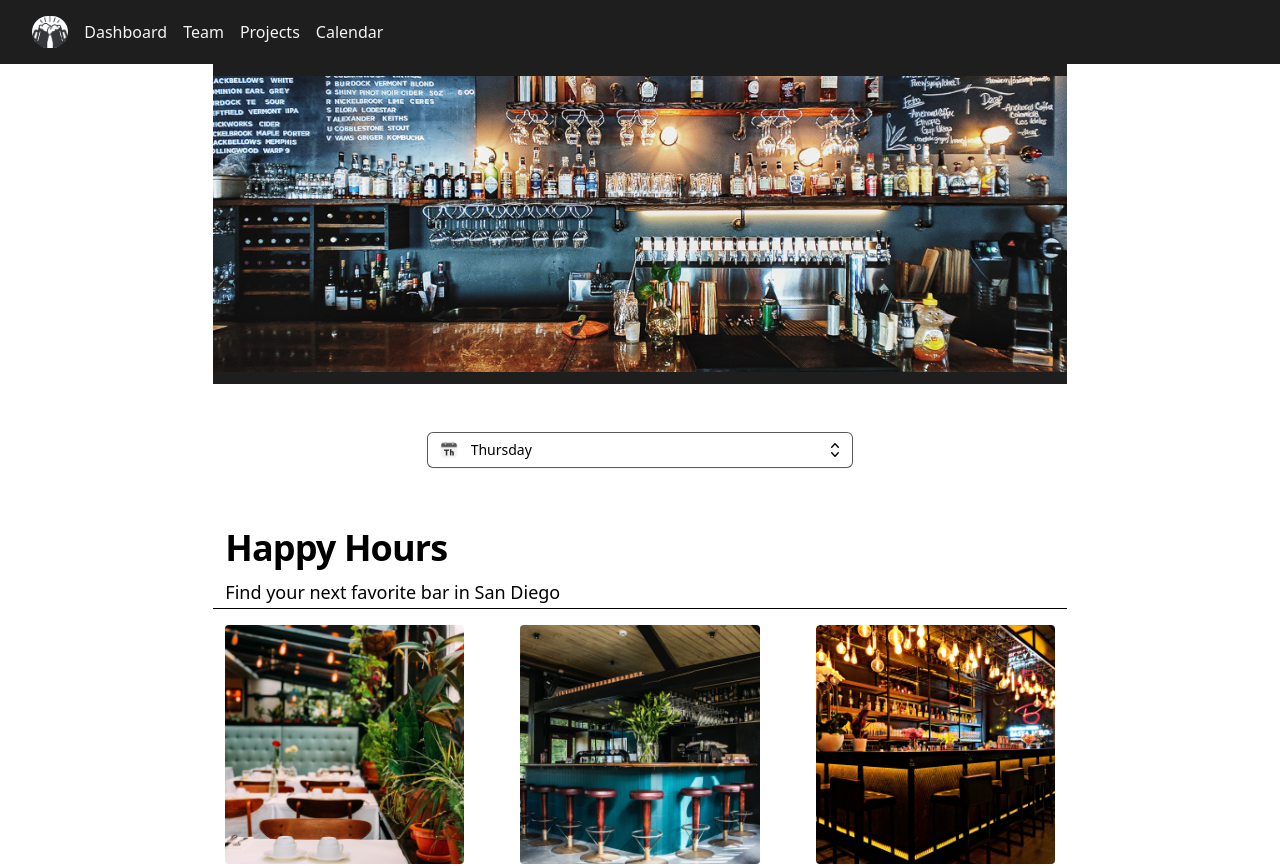
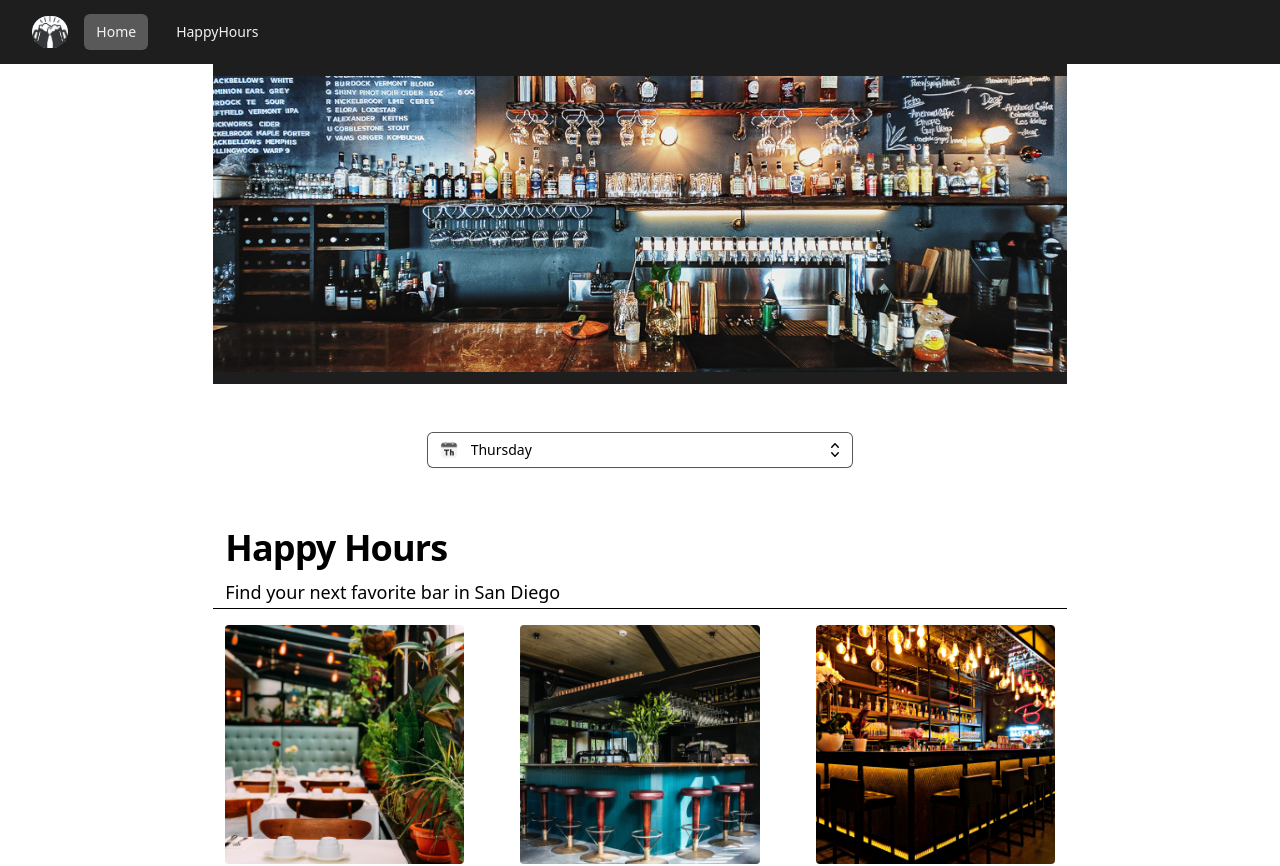
Before and after one commit to lollyca/happyhourhippo, a Next.js app: page / in a window 1280 px wide. Shown: the top 866 px of the page. Built offline with nearby package versions, Linux system fonts and the light colour scheme.

Commit message:
current page higlits the navbar and hover is also working

```diff
--- a/app/components/navbar.tsx
+++ b/app/components/navbar.tsx
@@ -1,13 +1,10 @@
 'use client'
-import { Fragment } from 'react'
-import { Disclosure, Menu, Transition } from '@headlessui/react'
-import { Bars3Icon, BellIcon, XMarkIcon } from '@heroicons/react/24/outline'
 
 const navigation = [
-  { name: 'Dashboard', href: '#', current: true },
-  { name: 'Team', href: '#', current: false },
-  { name: 'Projects', href: '#', current: false },
-  { name: 'Calendar', href: '#', current: false },
+  { name: 'Home', href: '/', current: true },
+  { name: 'HappyHours', href: '/happy-hours', current: false },
+  // { name: 'Projects', href: '#', current: false },
+  // { name: 'Calendar', href: '#', current: false },
 ]
 
 function classNames(...classes) {
@@ -29,11 +26,11 @@ export default function Navbar() {
           <a
             key={item.name}
             href={item.href}
-          // className={classNames(
-          //   item.current ? 'bg-gray-900 text-white' : 'text-gray-300 hover:bg-gray-700 hover:text-white',
-          //   'rounded-md px-3 py-2 text-sm font-medium'
-          // )}
-          // aria-current={item.current ? 'page' : undefined}
+          className={classNames(
+            item.current ? 'bg-less-dark' : 'hover:bg-less-dark',
+            'rounded-md px-3 py-2 text-sm font-medium'
+          )}
+
           >
             {item.name}
           </a>
```
